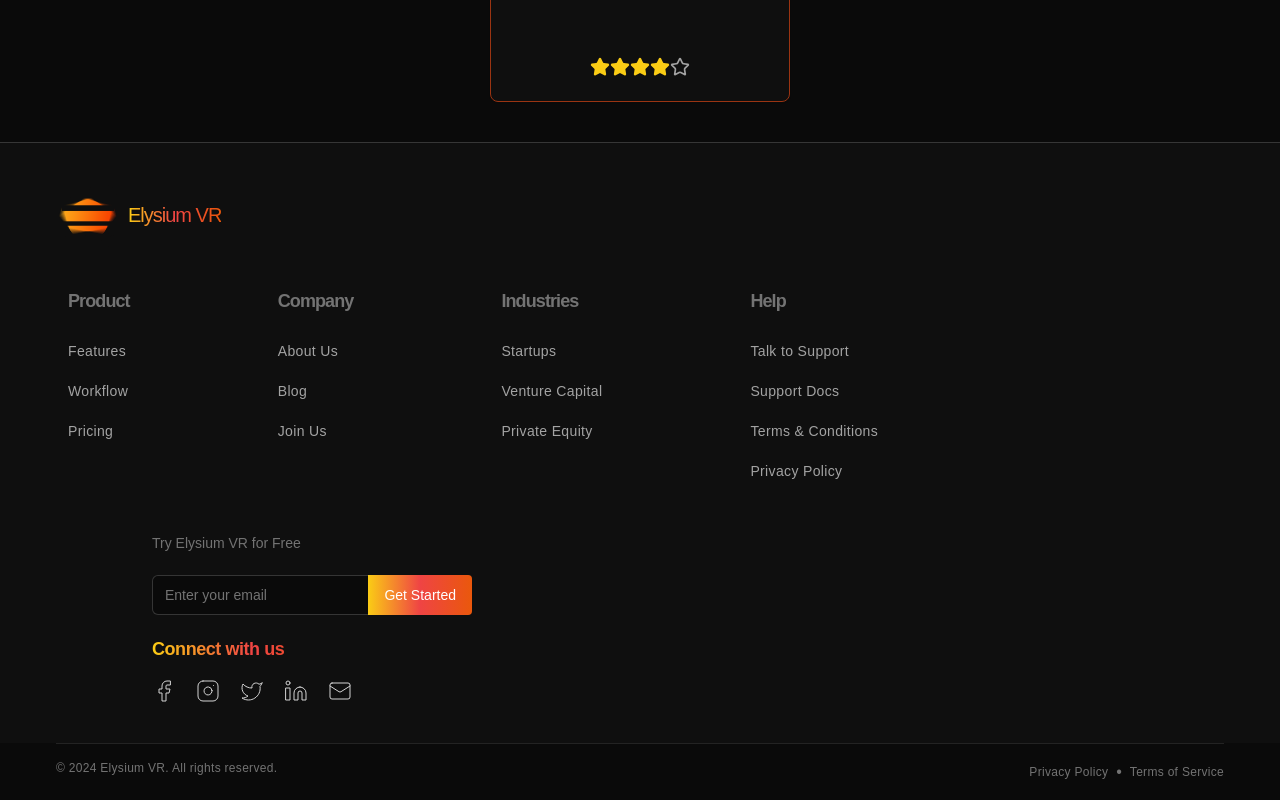
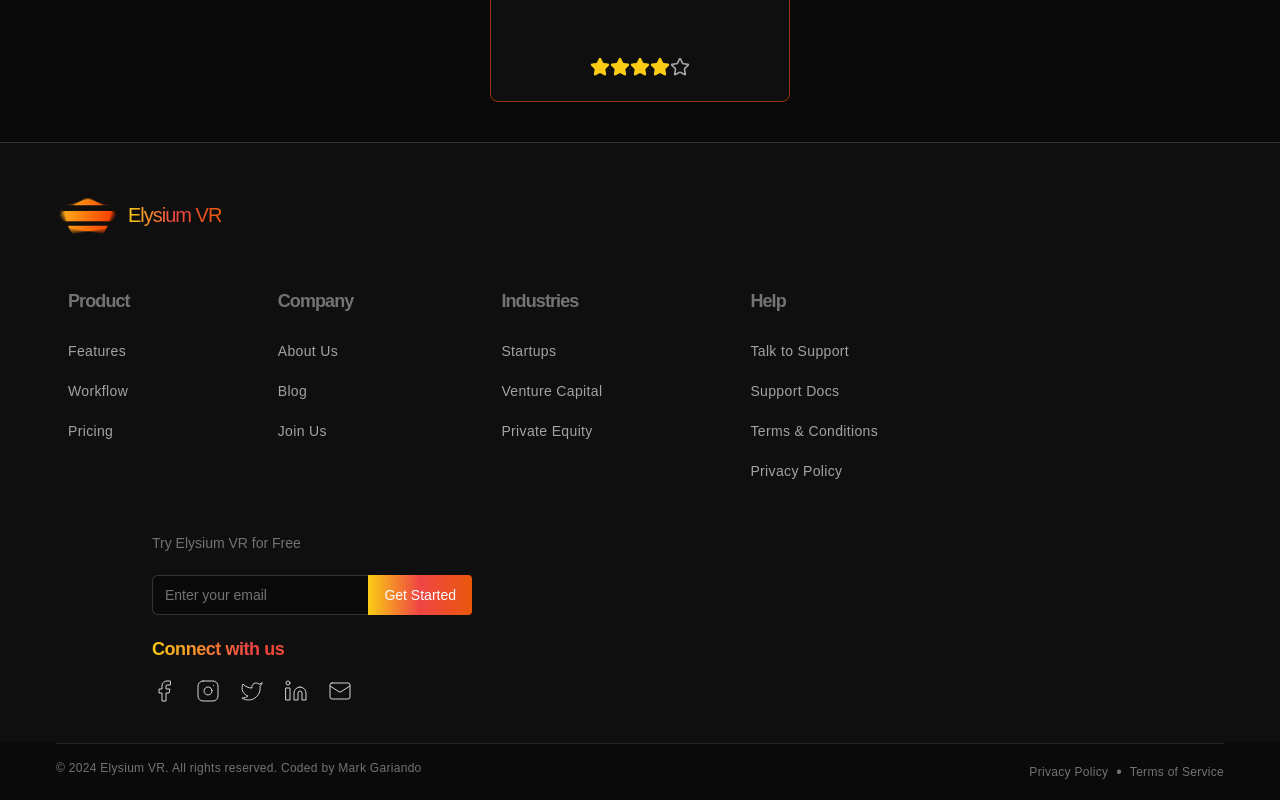
Before and after one commit to kramislife/clone-react-app, a React (Vite) app: page / in a window 1280 px wide. Shown: the part 4708-5508 px from the top of the page. Built offline with nearby package versions, Linux system fonts and the light colour scheme.

Commit message:
Update Reserved.jsx footer with author name

```diff
--- a/src/components/Footer/Reserved.jsx
+++ b/src/components/Footer/Reserved.jsx
@@ -4,8 +4,8 @@ const Reserved = () => {
   return (
     <div className="flex lg:mx-14 lg:px-0 px-3 py-4 border-t border-neutral-800/90">
       <div className="flex justify-center lg:justify-between w-full">
-        <p className="text-neutral-500 text-xs tracking-wide">
-          &copy; 2024 Elysium VR. All rights reserved.
+        <p className="text-neutral-500 text-xs tracking-wide text-center">
+          &copy; 2024 Elysium VR. All rights reserved. Coded by Mark Gariando
         </p>
 
         <div className="hidden lg:flex items-center lg:gap-2">
```
